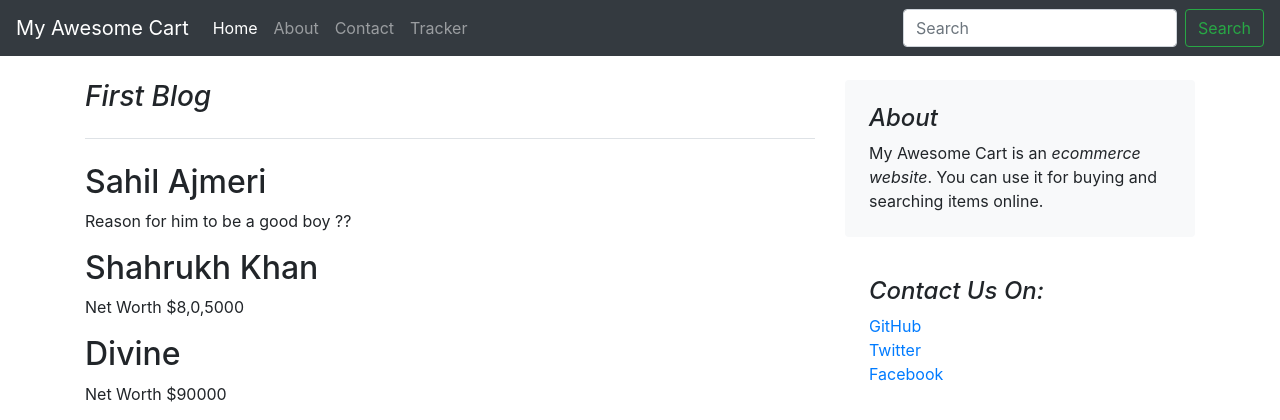
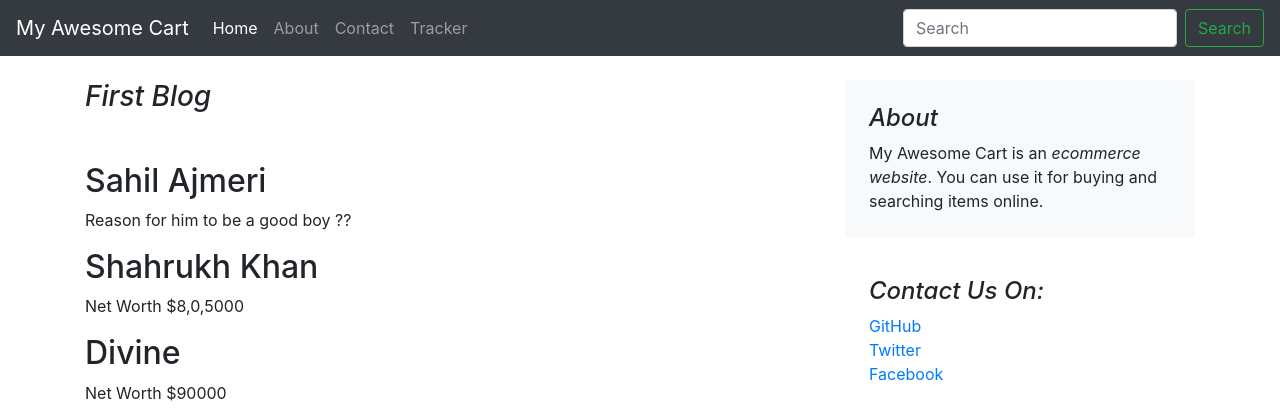
Before and after one commit to ajmerisahil/Amazon, a Django app: page /blog/blogpost/1 in a window 1280 px wide. Shown: the top 420 px of the page. Run offline with Django 3.2, Linux system fonts and the light colour scheme; data comes from the database, SQL or seed files in the repository; both versions use the stored data as it was after the commit; some libraries are stand-ins or nearby versions.

Commit message:
10 commit Added Blog Linked Homepage and the blogposts

```diff
--- a/mac/blog/templates/blog/blogpost.html
+++ b/mac/blog/templates/blog/blogpost.html
@@ -3,7 +3,7 @@
 <div class="container">
     <div class="row mt-4">
         <div class="col-md-8 blog-main">
-            <h3 class="pb-4 mb-4 font-italic border-bottom">
+            <h3 class="pb-4 mb-4 font-italic ">
                 {{post.title}}
             </h3>
             <div class="blog-post">
--- a/mac/blog/templates/blog/index.html
+++ b/mac/blog/templates/blog/index.html
@@ -12,7 +12,7 @@
                     <h3 class="mb-0">{{item.tilte}}</h3>
                     <div class="mb-1 text-muted"> {{item.pub_date}} </div>
                     <p class="card-text mb-auto">{{item.head0}}</p>
-                    <a href="#" class="stretched-link">Continue reading</a>
+                    <a href="blogpost/{{item.post_id}}" class="stretched-link">Continue reading</a>
                 </div>
                 <div class="col-auto d-none d-lg-block">
                     <img src="/media/{{item.thumbnail}}" class="bd-placeholder-img" width="200" height="250" aria-label="Placeholder: Thumbnail">
```
Also changed, not shown: mac/db.sqlite3, mac/media/blog/images/download.png (added), mac/media/blog/images/python.png (added).
